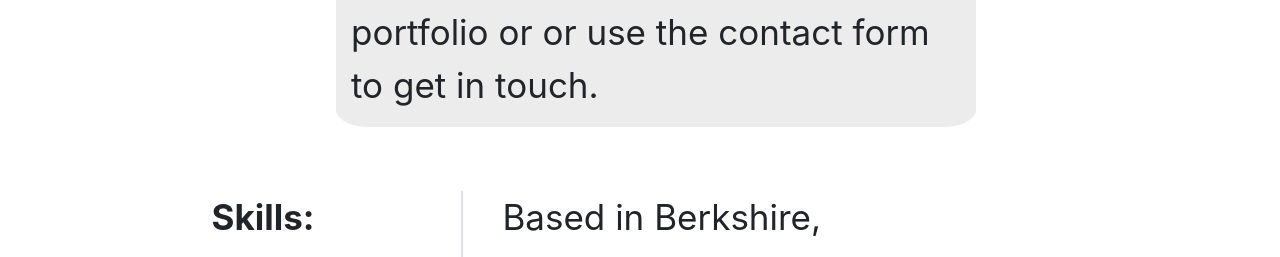
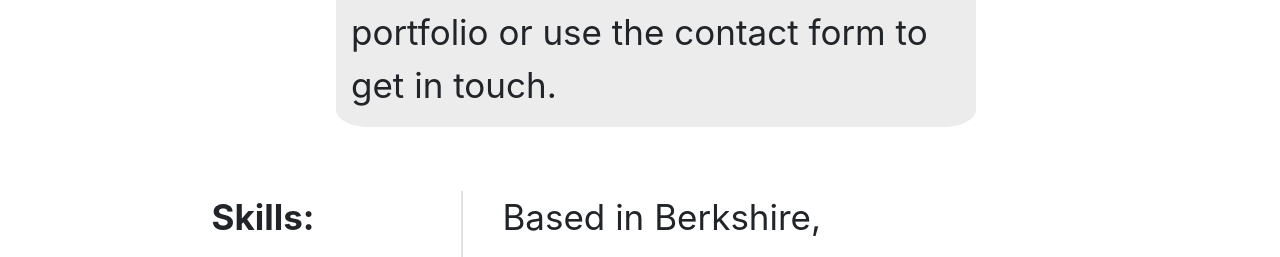
Before and after one commit to RobWilliamAllen/Portfolio, a plain HTML site: page index.html in a window 1280 px wide. Shown: the part 1188-1445 px from the top of the page. Drawn offline with nearby package versions, Linux system fonts and the light colour scheme.

Commit message:
Update index.html

```diff
--- a/index.html
+++ b/index.html
@@ -65,7 +65,7 @@
         </div>
         <div class="col-xl-6 text-left m-3 about-text about-bg">
           <p>Hi, I'm Rob and I'm a front end developer. I create clean, responsive web pages.</p>
-          <p>Please check out the pieces in my portfolio or or use the contact form to get in touch.</p>
+          <p>Please check out the pieces in my portfolio or use the contact form to get in touch.</p>
         </div>
       <div class="row py-5 justify-content-center">
         <div class="col-xl-5 border-right">
```
